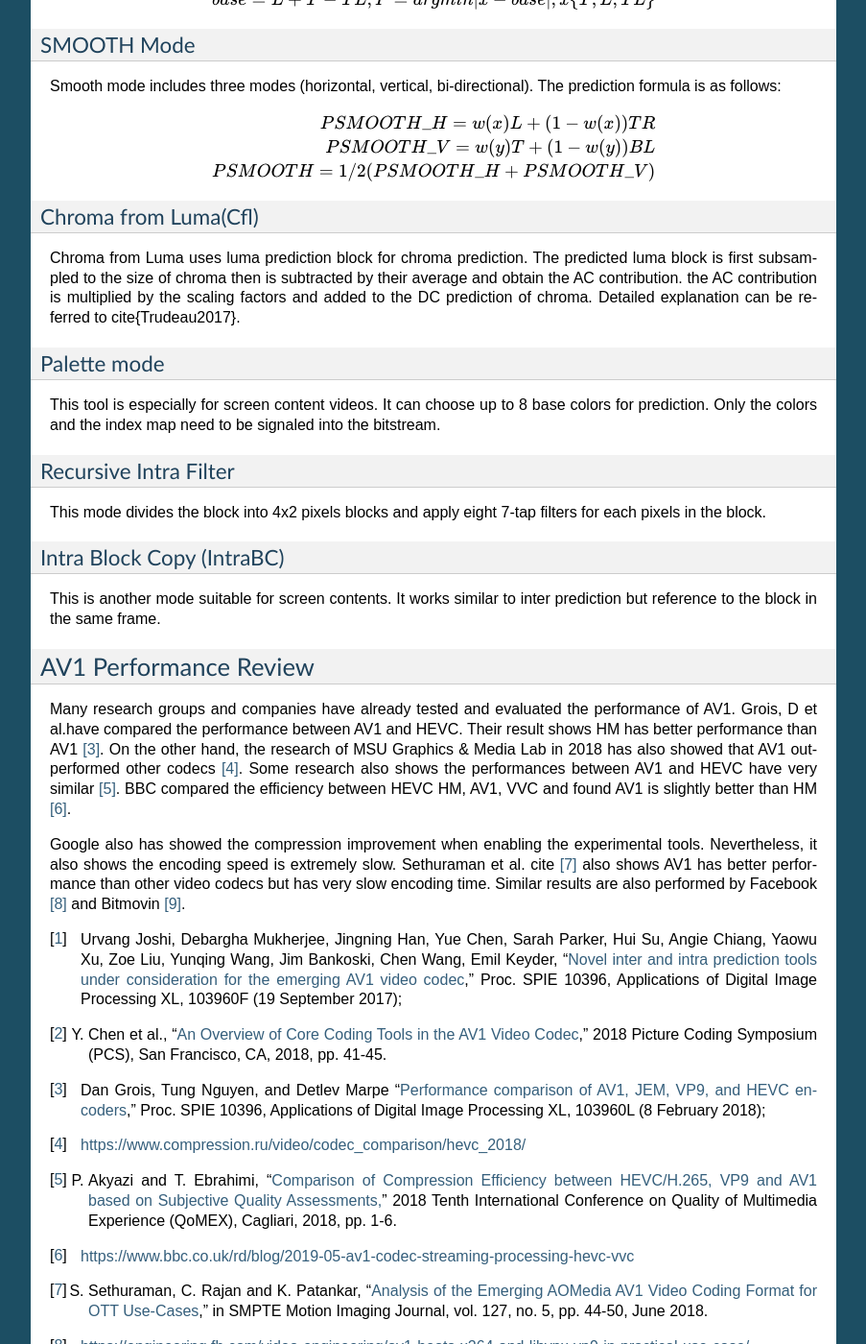
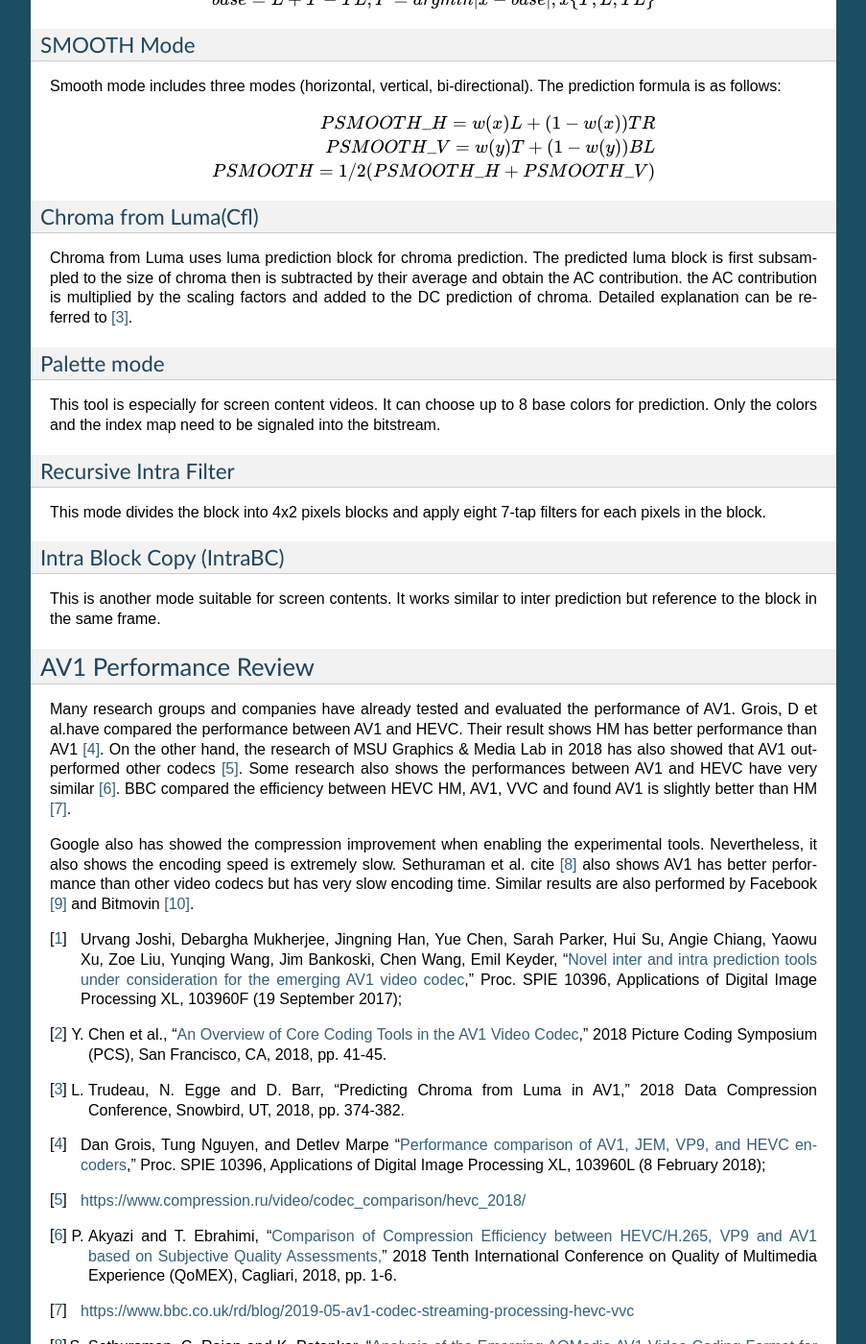
Before and after one commit to epadam/CNN-AV1-intra-encoder, a Sphinx documentation site: the page built from source/aom_av1.rst, in a window 1280 px wide and 1400 px high, scrolled down 1723 px. Shown: the whole window at 96% size, without its empty margins (198-1101 px from the left). Built offline with Sphinx 7.4.7, drawn with Linux system fonts in a browser that asks for light colours.

Commit message:
Update aom_av1.rst

```diff
--- a/source/aom_av1.rst
+++ b/source/aom_av1.rst
@@ -61,7 +61,7 @@ The prediction formula is as follows:
 Chroma from Luma(Cfl)
 --------------------------------
 
-Chroma from Luma uses luma prediction block for chroma prediction. The predicted luma block is first subsampled to the size of chroma then is subtracted by their average and obtain the AC contribution. the AC contribution is multiplied by the scaling factors and added to the DC prediction of chroma. Detailed explanation can be referred to \cite{Trudeau2017}.
+Chroma from Luma uses luma prediction block for chroma prediction. The predicted luma block is first subsampled to the size of chroma then is subtracted by their average and obtain the AC contribution. the AC contribution is multiplied by the scaling factors and added to the DC prediction of chroma. Detailed explanation can be referred to [#]_.
 
 
 --------------------------------
@@ -94,6 +94,8 @@ Google also has showed the compression improvement when enabling the experimenta
 
 .. [#] Y. Chen et al., "`An Overview of Core Coding Tools in the AV1 Video Codec <https://ieeexplore.ieee.org/document/8456249>`_," 2018 Picture Coding Symposium (PCS), San Francisco, CA, 2018, pp. 41-45.
 
+.. [#] L. Trudeau, N. Egge and D. Barr, "Predicting Chroma from Luma in AV1," 2018 Data Compression Conference, Snowbird, UT, 2018, pp. 374-382.
+
 .. [#] Dan Grois, Tung Nguyen, and Detlev Marpe "`Performance comparison of AV1, JEM, VP9, and HEVC encoders <https://www.spiedigitallibrary.org/conference-proceedings-of-spie/10396/103960L/Performance-comparison-of-AV1-JEM-VP9-and-HEVC-encoders-Conference/10.1117/12.2283428.full>`_," Proc. SPIE 10396, Applications of Digital Image Processing XL, 103960L (8 February 2018);
 
 .. [#] https://www.compression.ru/video/codec_comparison/hevc_2018/
```
